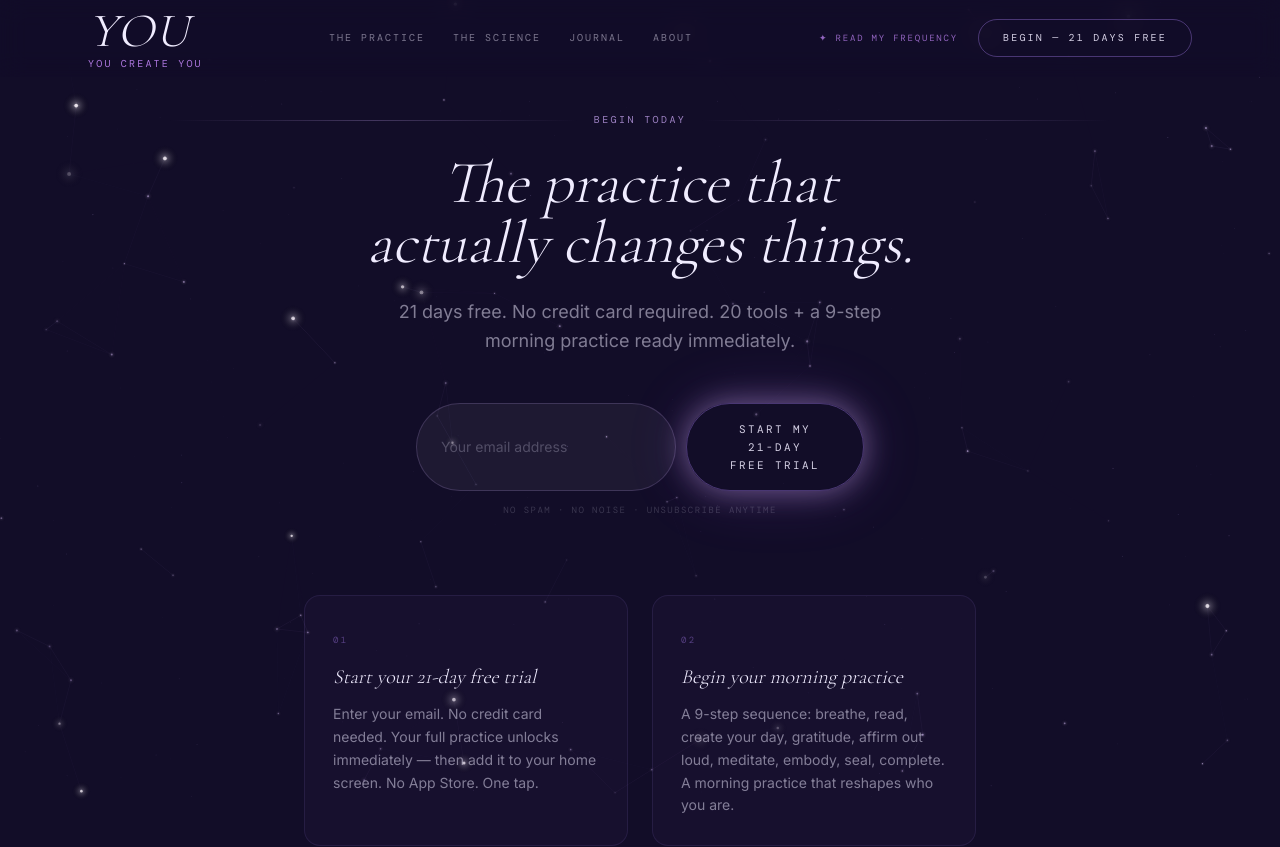
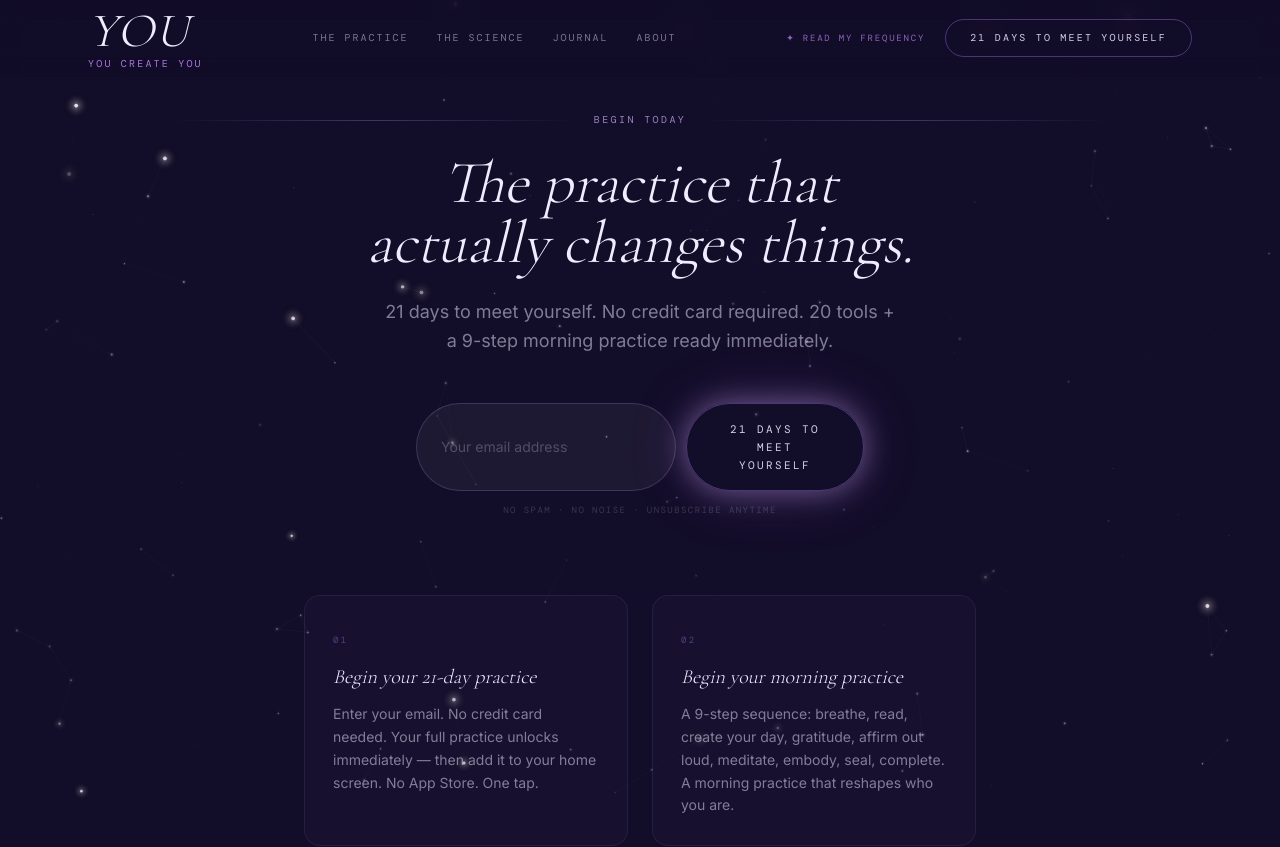
Before and after one commit to PixieC786/youcreateyou-website, a Next.js app: page /begin in a window 1280 px wide. Shown: the top 847 px of the page. Built offline with nearby package versions, Linux system fonts and the light colour scheme; a web font is replaced by a local one.

Commit message:
replace FREE with '21 days to meet yourself' across all marketing copy

```diff
--- a/app/begin/page.tsx
+++ b/app/begin/page.tsx
@@ -5,13 +5,13 @@ import Button from '@/components/ui/Button'
 export const metadata = {
   title: 'Begin — You Create You',
   description:
-    'Start your You Create You practice today. 21 days free — all 20 consciousness tools, a 9-step daily morning practice, and your personal journal.',
+    'Start your You Create You practice today. 21 days to meet yourself — all 20 consciousness tools, a 9-step daily morning practice, and your personal journal.',
 }
 
 const STEPS = [
   {
     number: '01',
-    title: 'Start your 21-day free trial',
+    title: 'Begin your 21-day practice',
     desc: 'Enter your email. No credit card needed. Your full practice unlocks immediately — then add it to your home screen. No App Store. One tap.',
   },
   {
@@ -41,13 +41,13 @@ export default function BeginPage() {
           <br />actually changes things.
         </h1>
         <p className="font-body text-[rgba(240,236,255,0.5)] text-lg max-w-lg mx-auto leading-relaxed mb-12">
-          21 days free. No credit card required.
+          21 days to meet yourself. No credit card required.
           20 tools + a 9-step morning practice ready immediately.
         </p>
         <div className="max-w-md mx-auto">
           <EmailCapture
             placeholder="Your email address"
-            ctaText="Start My 21-Day Free Trial"
+            ctaText="21 Days to Meet Yourself"
             size="lg"
           />
         </div>
--- a/app/practice/page.tsx
+++ b/app/practice/page.tsx
@@ -54,7 +54,7 @@ export default function PracticePage() {
           Work through them in sequence, or use them as you need.
         </p>
         <Button href="https://app.youcreateyou.life" external variant="primary" size="lg">
-          Open the App — 21 Days Free
+          Open the App — 21 Days
         </Button>
       </div>
 
--- a/components/layout/Nav.tsx
+++ b/components/layout/Nav.tsx
@@ -80,7 +80,7 @@ export default function Nav() {
                 ✦ Read My Frequency
               </a>
               <Button href="https://app.youcreateyou.life" variant="primary" size="sm" external>
-                Begin — 21 Days Free
+                21 Days to Meet Yourself
               </Button>
             </div>
 
@@ -190,7 +190,7 @@ export default function Nav() {
                 onClick={close}
                 className="w-full justify-center"
               >
-                Begin Free — 21 Days
+                21 Days to Meet Yourself
               </Button>
               <p className="mt-4 font-mono text-[9px] tracking-[0.18em] uppercase text-[rgba(240,236,255,0.2)] text-center">
                 No credit card · Cancel anytime
--- a/components/sections/AppShowcase.tsx
+++ b/components/sections/AppShowcase.tsx
@@ -175,7 +175,7 @@ export default function AppShowcase() {
                   </div>
 
                   <Button href="https://app.youcreateyou.life/tools_hub.html" external variant="primary" size="sm">
-                    Try This Tool — 21 Days Free
+                    Try This Tool — 21 Days
                   </Button>
                 </div>
               </motion.div>
--- a/components/sections/FinalCTA.tsx
+++ b/components/sections/FinalCTA.tsx
@@ -120,7 +120,7 @@ export default function FinalCTA() {
           className="font-body text-[rgba(235,228,255,0.65)] text-[clamp(1rem,1.25vw,1.1rem)] max-w-[38ch] leading-[1.85] mb-12"
         >
           20 tools. Zero guesswork.
-          21 days free — forever to deepen.
+          21 days to meet yourself — forever to deepen.
         </motion.p>
 
         <motion.div
@@ -132,7 +132,7 @@ export default function FinalCTA() {
         >
           <EmailCapture
             placeholder="Your email address"
-            ctaText="Begin Free — 21 Days"
+            ctaText="21 Days to Meet Yourself"
             size="lg"
           />
           <Button href="https://app.youcreateyou.life" external variant="ghost" size="sm">
--- a/components/sections/Hero.tsx
+++ b/components/sections/Hero.tsx
@@ -117,7 +117,7 @@ export default function Hero() {
           >
             <EmailCapture
               placeholder="Your email address"
-              ctaText="Begin Free — 21 Days"
+              ctaText="21 Days to Meet Yourself"
               size="lg"
             />
           </motion.div>
--- a/components/sections/Pricing.tsx
+++ b/components/sections/Pricing.tsx
@@ -42,7 +42,7 @@ export default function Pricing() {
             transition={{ duration: 0.8, ease: EASE, delay: 0.08 }}
             className="font-display text-[clamp(2rem,5vw,3rem)] font-light italic text-[rgba(240,236,255,0.95)] leading-[1.3] mb-4"
           >
-            Your first 21 days<br />are completely free.
+            Your first 21 days<br />to meet yourself.
           </motion.h2>
 
           <motion.p
@@ -126,7 +126,7 @@ export default function Pricing() {
               href="https://youcreateyou.life"
               className="inline-block font-mono text-[10px] tracking-[0.22em] uppercase text-[rgba(220,190,255,0.95)] bg-[rgba(155,90,230,0.15)] border border-[rgba(179,136,255,0.4)] rounded-full px-12 py-[18px] hover:bg-[rgba(155,90,230,0.28)] hover:border-[rgba(179,136,255,0.7)] transition-all duration-300 mb-5"
             >
-              Begin Free — 21 Days
+              21 Days to Meet Yourself
             </Link>
             <p className="font-mono text-[9px] tracking-[0.14em] uppercase text-[rgba(240,236,255,0.18)]">
               No credit card required · cancel any time
--- a/components/ui/EmailCapture.tsx
+++ b/components/ui/EmailCapture.tsx
@@ -19,7 +19,7 @@ const INPUT_SIZE: Record<string, string> = {
 
 export default function EmailCapture({
   placeholder = 'Enter your email',
-  ctaText = 'Begin Free — 21 Days',
+  ctaText = '21 Days to Meet Yourself',
   successText = 'Welcome. Your first practice is on its way.',
   size = 'md',
 }: EmailCaptureProps) {
```
